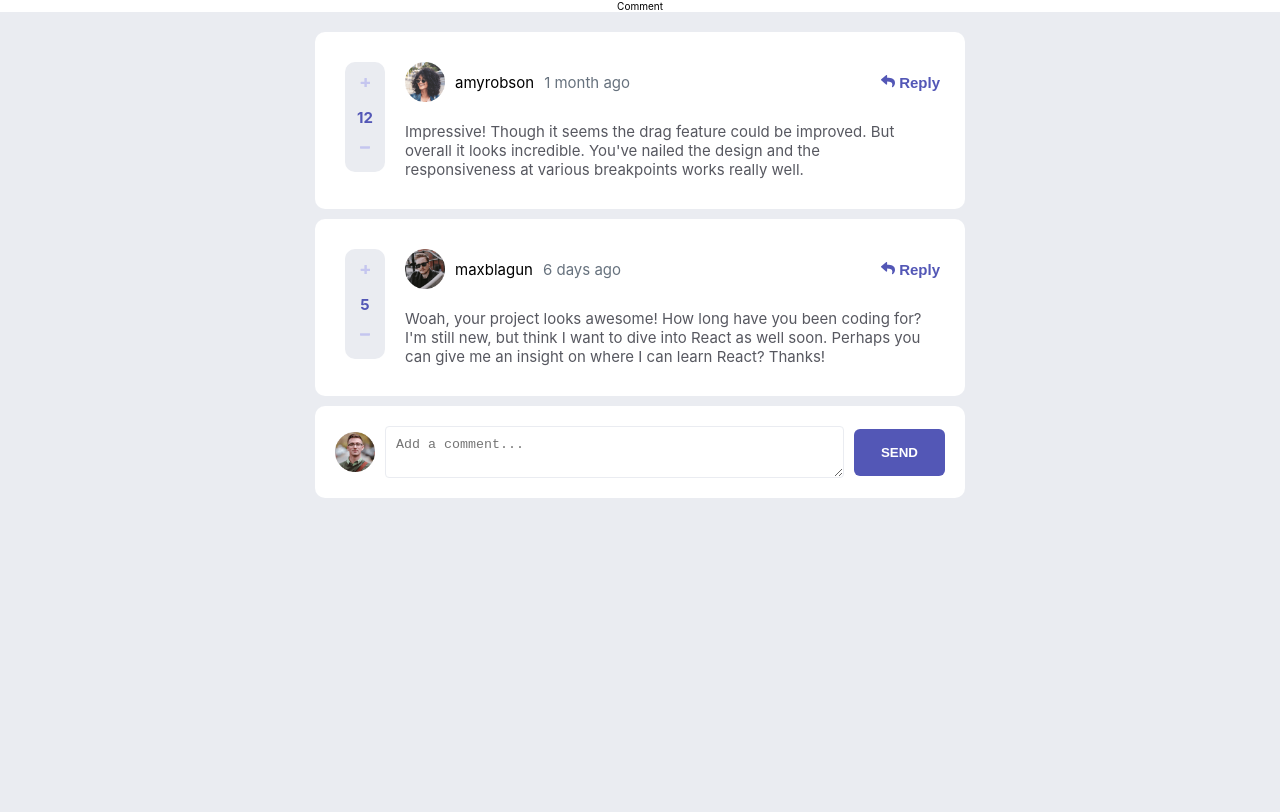
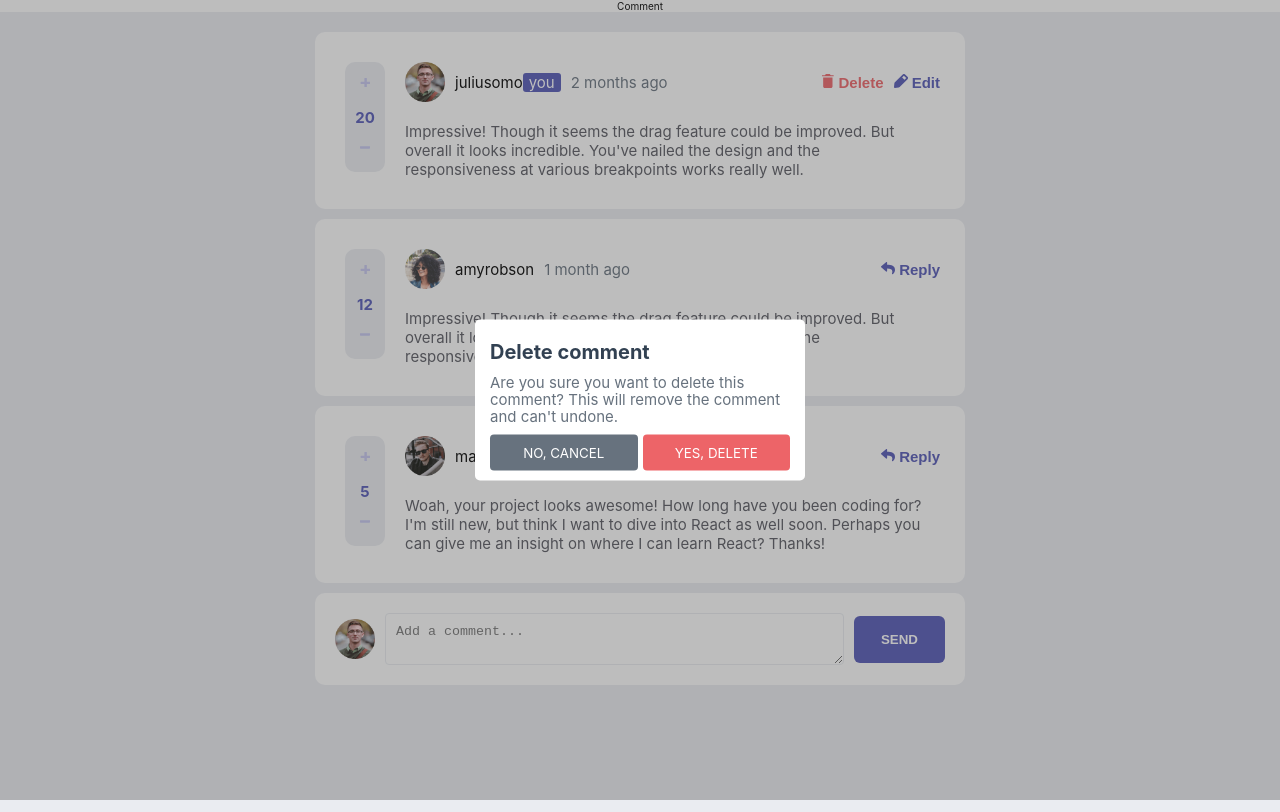
Before and after one commit to Mouez98/interactive-comments-section, a React (Create React App) app: page /comments/1 in a window 1280 px wide. Both pictures are taken after a click on the button "Delete". Built offline with nearby package versions, Linux system fonts and the light colour scheme.

Commit message:
Added ModalOverlay && began delete reply logic

```diff
--- a/src/components/comments/comment/Comment.js
+++ b/src/components/comments/comment/Comment.js
@@ -7,7 +7,7 @@
 import styles from "./Comment.module.css";
 import EditTextForm from "./textContent/EditTextForm";
 
-const Comment = ({ user, content, createdAt, score, currentUser, replies, id, showReplies,
+const Comment = ({ user, content, createdAt, score, currentUser, comments, id, showReplies,
 }) => {
   const [isEdit, setIsEdit] = useState(false);
 
@@ -41,7 +41,7 @@
       {showReplies && (
         <Replies
           showReplies={showReplies}
-          replies={replies}
+          replies={comments.replies}
           currentUser={currentUser}
           id={id}
           user={user}
--- a/src/components/comments/comment/commentBtns/BtnsContainer.js
+++ b/src/components/comments/comment/commentBtns/BtnsContainer.js
@@ -1,23 +1,51 @@
-import React from "react";
+import React, { useState } from "react";
 
 import { useDispatch } from "react-redux";
 import { commentsActions } from "../../../../store/store";
+import ModalOverlay from "../../../ui/ModalOveraly";
+
 import reply from "../../../../asset/images/icon-reply.svg";
 import edit from "../../../../asset/images/icon-edit.svg";
 import btnDelete from "../../../../asset/images/icon-delete.svg";
 import styles from "../Comment.module.css";
 
-const BtnsContainer = ({ user, currentUser, id, editHandler}) => {
-  const dispatch = useDispatch()
+const BtnsContainer = ({
+  user,
+  currentUser,
+  commentId,
+  editHandler,
+  replyId,
+}) => {
+  const [deleteComment, setDeleteComment] = useState(false);
+  const dispatch = useDispatch();
 
-  const replyHandler = () => dispatch( commentsActions.showReplies(id))
-  const removeCommentHandler = () => dispatch( commentsActions.removeComment(id))
+  const replyHandler = () => dispatch(commentsActions.showReplies(commentId));
+  const removeCommentHandler = () => {
+    setDeleteComment(!deleteComment);
+  };
 
   return (
+    <>
+      {deleteComment && (
+        <ModalOverlay
+          onClose={removeCommentHandler}
+          onDelete={() =>
+            dispatch(
+              commentsActions.removeComment({
+                commentId,
+                replyId,
+              })
+            )
+          }
+        />
+      )}
       <div className={styles.btnsContainer}>
         {user.username === currentUser.username && (
           <>
-          <button style={{ color: "hsl(358, 79%, 66%)" }} onClick={removeCommentHandler}>
+            <button
+              style={{ color: "hsl(358, 79%, 66%)" }}
+              onClick={removeCommentHandler}
+            >
               <img src={btnDelete} alt="delete" /> delete
             </button>
             <button onClick={editHandler}>
@@ -31,6 +59,7 @@
           </button>
         )}
       </div>
+    </>
   );
 };
 
--- a/src/components/comments/comment/nav/Nav.js
+++ b/src/components/comments/comment/nav/Nav.js
@@ -49,7 +49,8 @@
       <BtnsContainer
         user={user}
         currentUser={currentUser}
-        id={commentId}
+        commentId={commentId}
+        replyId={null}
         editHandler={editHandler}
       />
     </nav>
--- a/src/components/comments/comment/textContent/EditText.module.css
+++ b/src/components/comments/comment/textContent/EditText.module.css
@@ -12,6 +12,7 @@
     outline: none;
     padding: 1rem;
     color: #575860;
+    font-size: 1.4rem;
 }
 
 .formControl button {
--- a/src/components/comments/replies/Replies.js
+++ b/src/components/comments/replies/Replies.js
@@ -7,7 +7,7 @@
 const Replies = ({ replies, currentUser, id, user, showReplies, edit, editHandler }) => {
   return (
     <section className={styles.Replies}>
-      {replies.comments.map((reply) => (
+      {replies.map((reply) => (
         <Reply key={reply.id} {...reply} commentId={id} currentUser={currentUser} editHandler={editHandler} edit={edit} />
       ))}
       {showReplies && <AddComment {...currentUser} type='reply' id={id} user={user}/>}
--- a/src/components/ui/ModalOveraly.js
+++ b/src/components/ui/ModalOveraly.js
@@ -12,8 +12,8 @@
         comment and can't undone.
       </p>
       <div className={styles.btnContainer}>
-        <button className={styles.success}>no, cancel</button>
-        <button className={styles.danger}>yes, delete</button>
+        <button className={styles.success} onClick={props.onClose}>no, cancel</button>
+        <button className={styles.danger} onClick={props.onDelete}>yes, delete</button>
       </div>
     </div>
   );
@@ -27,7 +27,7 @@
   return (
     <>
       {ReactDOM.createPortal(<Modal />, document.getElementById("modal"))}
-      {ReactDOM.createPortal(<Overlay />, document.getElementById("overlay"))}
+      {ReactDOM.createPortal(<Overlay onDelete={props.onDelete} onClose={props.onClose}/>, document.getElementById("overlay"))}
     </>
   );
 };
--- a/src/components/ui/ModalOverlay.module.css
+++ b/src/components/ui/ModalOverlay.module.css
@@ -25,13 +25,14 @@
 .overlay h2 {
     margin: 1rem 0;
     color: hsl(212, 24%, 26%);
+    font-size: 2rem;
 }
 
 .overlay p {
-    line-height: 1.6rem;
+    line-height: 1.7rem;
     color: hsl(211, 10%, 45%);
     margin-bottom: 1rem;
-    font-size: 1.1rem;
+    font-size: 1.5rem;
 }
 
 .btnContainer {
@@ -48,6 +49,11 @@
   text-transform: uppercase;
   border: none;
   color: #fff;
+  cursor: pointer;
+  transition: all .1s linear;
+}
+.btnContainer button:hover {
+    opacity: .5;
 }
 .btnContainer .danger {
     background-color: hsl(358, 79%, 66%);
--- a/src/store/store.js
+++ b/src/store/store.js
@@ -23,8 +23,8 @@
         image: amyrobson,
         username: "amyrobson",
       },
-      replies: {
-        comments: [],
+      comments: {
+        replies: [],
         votes: [],
       },
     },
@@ -39,8 +39,8 @@
         image: currentUserImage,
         username: "juliusomo",
       },
-      replies: {
-        comments: [],
+      comments: {
+        replies: [],
         votes: [],
       },
     },
@@ -55,8 +55,8 @@
         image: maxblagun,
         username: "maxblagun",
       },
-      replies: {
-        comments: [
+      comments: {
+        replies: [
           {
             id: 3,
             content:
@@ -95,17 +95,17 @@
   initialState,
   reducers: {
     addComment: (state, action) => {
-      console.log(action.payload)
+      console.log(action.payload);
       state.comments = [...state.comments, action.payload];
     },
     addReply: (state, action) => {
-      console.log(action.payload)
+      console.log(action.payload);
 
       const commentIndex = state.comments.findIndex(
         (comment) => comment.id === action.payload.id
       );
       const comment = state.comments[commentIndex];
-      comment.replies.comments.push(action.payload);
+      comment.comments.replies.push(action.payload);
     },
     showReplies: (state, action) => {
       const commentIndex = state.comments.findIndex(
@@ -122,7 +122,7 @@
 
       let comment = state.comments[commentIndex];
       let score = comment.score;
-      let votes = comment.replies.votes;
+      let votes = comment.comments.votes;
 
       const likeIndex = votes.findIndex((id) => id === curUserId);
 
@@ -136,33 +136,42 @@
         votes.splice(likeIndex, 1);
       }
     },
-    removeComment : (state, action) => {
+    removeComment: (state, action) => {
+      //To delete comment
+      console.log(action.payload)
       const commentIndex = state.comments.findIndex(
-        (comment) => comment.id === action.payload
+        (comment) => comment.id === action.payload.commentId
       );
-      let comments = state.comments
-      comments.splice(commentIndex, 1)
+      let comments = state.comments;
+      comments.splice(commentIndex, 1);
+      //To delete reply
+      if (action.payload.replyId) {
+        let replies = comments[commentIndex].replies;
+        let replyIndex = replies.comments.findIndex(
+          (reply) => reply.id === action.payload.replyId
+        );
+        replies.splice(replyIndex, 1);
+      }
     },
-  editComment : (state, action) => {
-
-    console.log(action.payload);
+    editComment: (state, action) => {
       const commentIndex = state.comments.findIndex(
         (comment) => comment.id === action.payload.commentId
       );
       let comments = state.comments;
 
-    if(action.payload.type === 'comment'){
-    comments[commentIndex].content = action.payload.updatedText
+      if (action.payload.type === "comment") {
+        comments[commentIndex].content = action.payload.updatedText;
       }
 
-    if(action.payload.type === 'reply') {
-      const replyIndex = comments[commentIndex].replies.comments.findIndex(reply => reply.id === action.payload.replyId)
-      comments[commentIndex].replies.comments[replyIndex].content = action.payload.updatedText
+      if (action.payload.type === "reply") {
+        const replyIndex = comments[commentIndex].comments.replies.findIndex(
+          (reply) => reply.id === action.payload.replyId
+        );
+        comments[commentIndex].comments.replies[replyIndex].content =
+          action.payload.updatedText;
       }
-
-
-  }
-  }
+    },
+  },
 });
 
 const store = configureStore({
```
Lines whose indentation alone changed are shown as unchanged.
